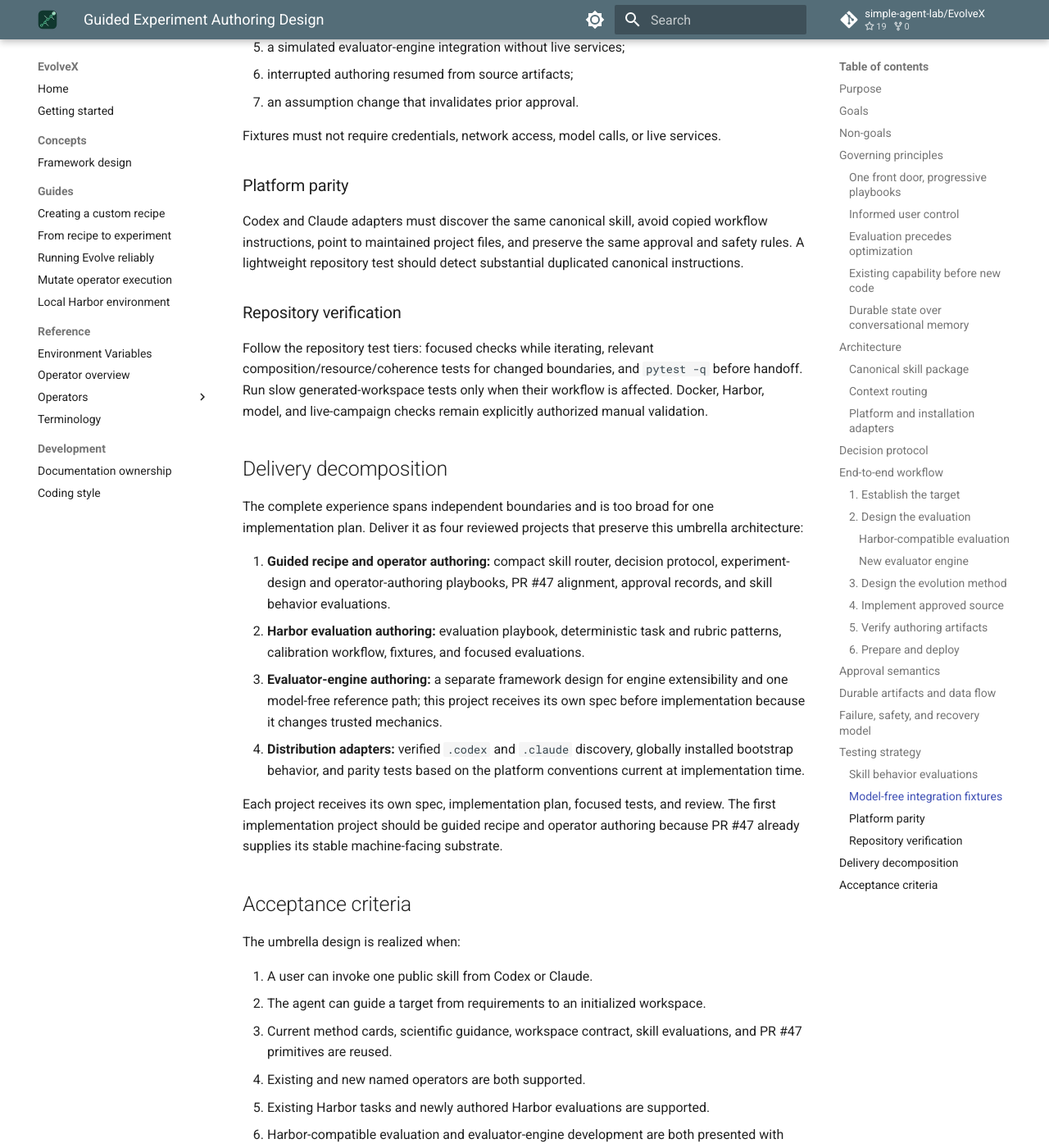
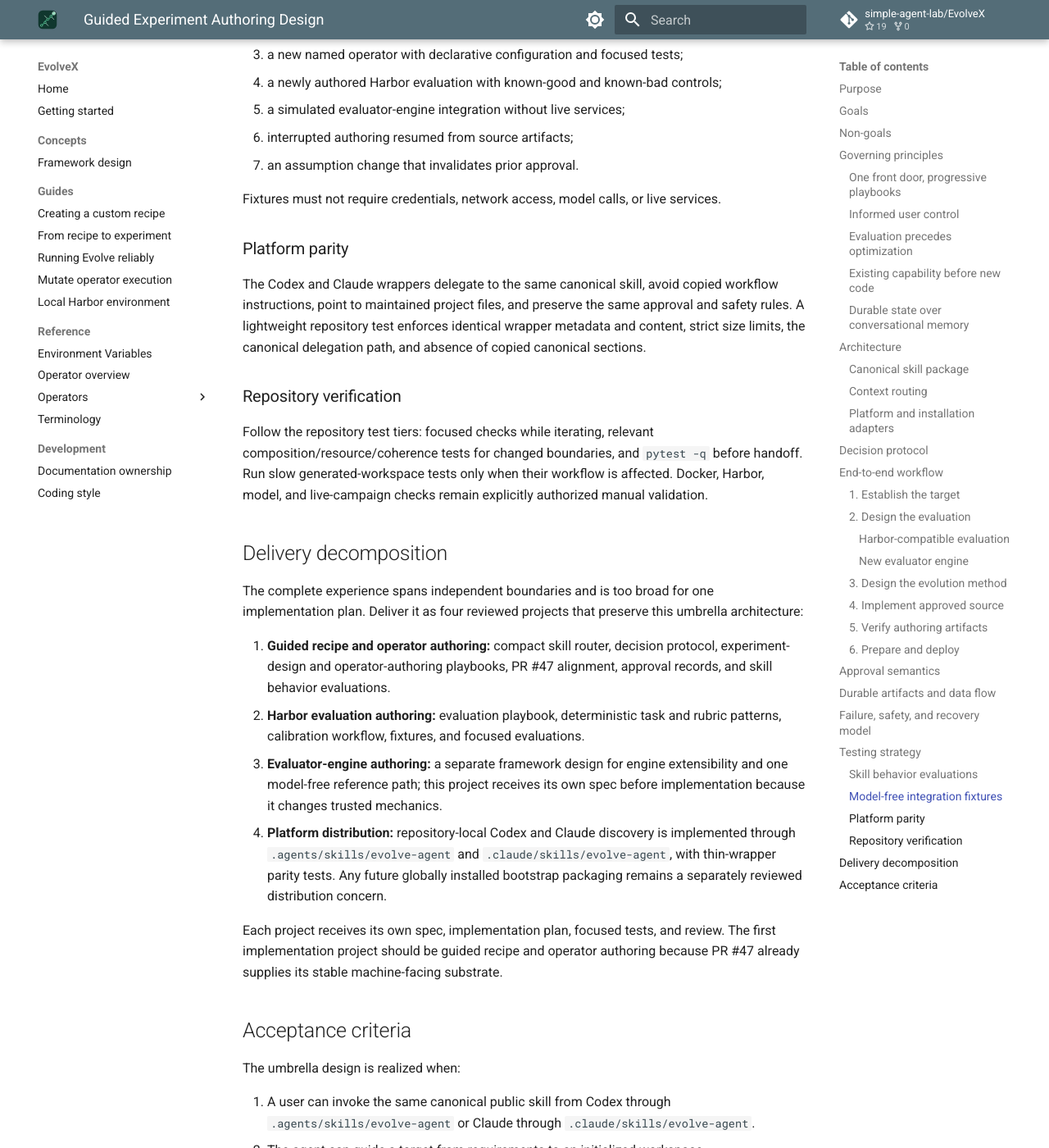
Before and after one commit to simple-agent-lab/EvolveX, an MkDocs documentation site: the page built from docs/concepts/guided-experiment-authoring.md, in a window 1280 px wide and 1400 px high, scrolled down 10931 px. Shown: the whole window at 82% size. Built offline with MkDocs 1.6.1 and Material for MkDocs 9.7.7, drawn with Linux system fonts in a browser that asks for light colours; comment, search, counter and statistics services are not loaded; some of the changed text lies outside the part shown.

Commit message:
feat: add repository skill adapters

```diff
--- a/docs/concepts/guided-experiment-authoring.md
+++ b/docs/concepts/guided-experiment-authoring.md
@@ -148,10 +148,14 @@
 
 ### Platform and installation adapters
 
-`.codex` and `.claude` contain thin discovery adapters that direct each
-platform to the canonical skill. They do not copy its workflow, safety rules,
-method guidance, or framework contracts. Exact adapter formats follow the
-supported conventions of each platform at implementation time.
+The implemented `.agents/skills/evolve-agent` Codex adapter and
+`.claude/skills/evolve-agent` Claude adapter are identical thin wrapper skills.
+Each wrapper directs its host to read canonical `skills/evolve-agent/SKILL.md`
+and resolve relative references from that canonical directory. They copy no
+workflow, safety rules, method guidance, or framework contracts. Directory
+symlinks are not used because source-distribution traversal can duplicate or
+displace their target content. `.codex/skills` is not a repository
+skill-discovery path and no compatibility adapter is created there.
 
 A globally installed skill is another entry point, not another implementation.
 When invoked outside EvolveX, it identifies the candidate target and locates or,
@@ -467,10 +471,11 @@
 
 ### Platform parity
 
-Codex and Claude adapters must discover the same canonical skill, avoid copied
-workflow instructions, point to maintained project files, and preserve the
-same approval and safety rules. A lightweight repository test should detect
-substantial duplicated canonical instructions.
+The Codex and Claude wrappers delegate to the same canonical skill, avoid
+copied workflow instructions, point to maintained project files, and preserve
+the same approval and safety rules. A lightweight repository test enforces
+identical wrapper metadata and content, strict size limits, the canonical
+delegation path, and absence of copied canonical sections.
 
 ### Repository verification
 
@@ -494,9 +499,11 @@
 3. **Evaluator-engine authoring:** a separate framework design for engine
    extensibility and one model-free reference path; this project receives its
    own spec before implementation because it changes trusted mechanics.
-4. **Distribution adapters:** verified `.codex` and `.claude` discovery,
-   globally installed bootstrap behavior, and parity tests based on the
-   platform conventions current at implementation time.
+4. **Platform distribution:** repository-local Codex and Claude discovery is
+   implemented through `.agents/skills/evolve-agent` and
+   `.claude/skills/evolve-agent`, with thin-wrapper parity tests. Any future
+   globally installed bootstrap packaging remains a separately reviewed
+   distribution concern.
 
 Each project receives its own spec, implementation plan, focused tests, and
 review. The first implementation project should be guided recipe and operator
@@ -506,7 +513,9 @@
 
 The umbrella design is realized when:
 
-1. A user can invoke one public skill from Codex or Claude.
+1. A user can invoke the same canonical public skill from Codex through
+   `.agents/skills/evolve-agent` or Claude through
+   `.claude/skills/evolve-agent`.
 2. The agent can guide a target from requirements to an initialized workspace.
 3. Current method cards, scientific guidance, workspace contract, skill
    evaluations, and PR #47 primitives are reused.
--- a/pyproject.toml
+++ b/pyproject.toml
@@ -86,6 +86,11 @@
 "LICENSE" = "evolve/licenses/LICENSE"
 "NOTICE" = "evolve/licenses/NOTICE"
 
+[tool.hatch.build.targets.sdist]
+# Repository discovery wrappers are source-tree entry points, not package
+# resources. Keep `skills/` as the sole canonical skill path in distributions.
+exclude = ["/.agents", "/.claude"]
+
 [tool.pytest.ini_options]
 testpaths = ["tests"]
 pythonpath = ["."]
```
Also changed, not shown: .agents/skills/evolve-agent/SKILL.md (added, +11 -0 lines), .claude/skills/evolve-agent/SKILL.md (added, +11 -0 lines), README.md (+7 -0 lines), docs/guides/custom-recipes.md (+6 -0 lines), evals/skills/evolve-agent/README.md (+1 -1 lines), skills/evolve-agent/SKILL.md (+6 -3 lines), 5 other files.
